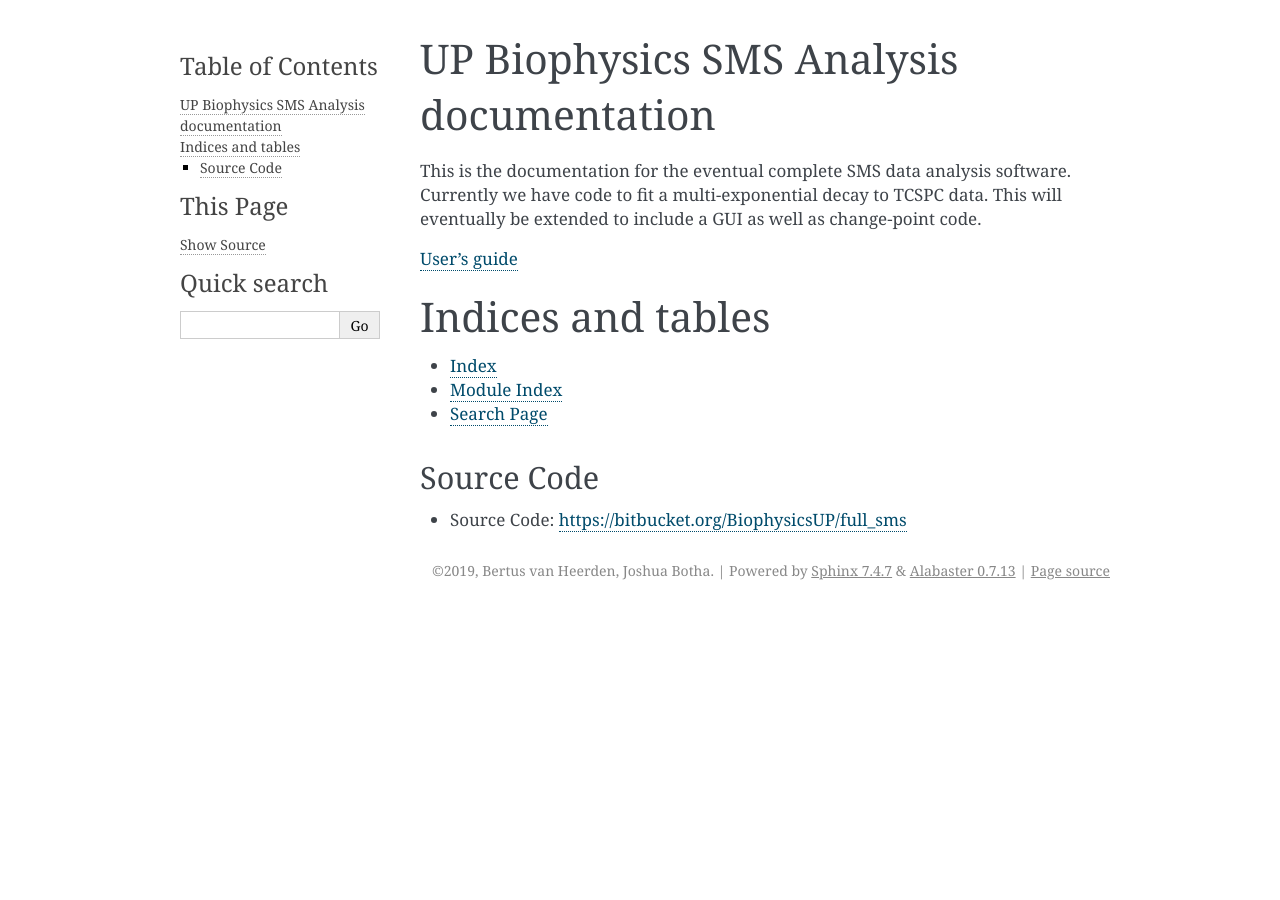
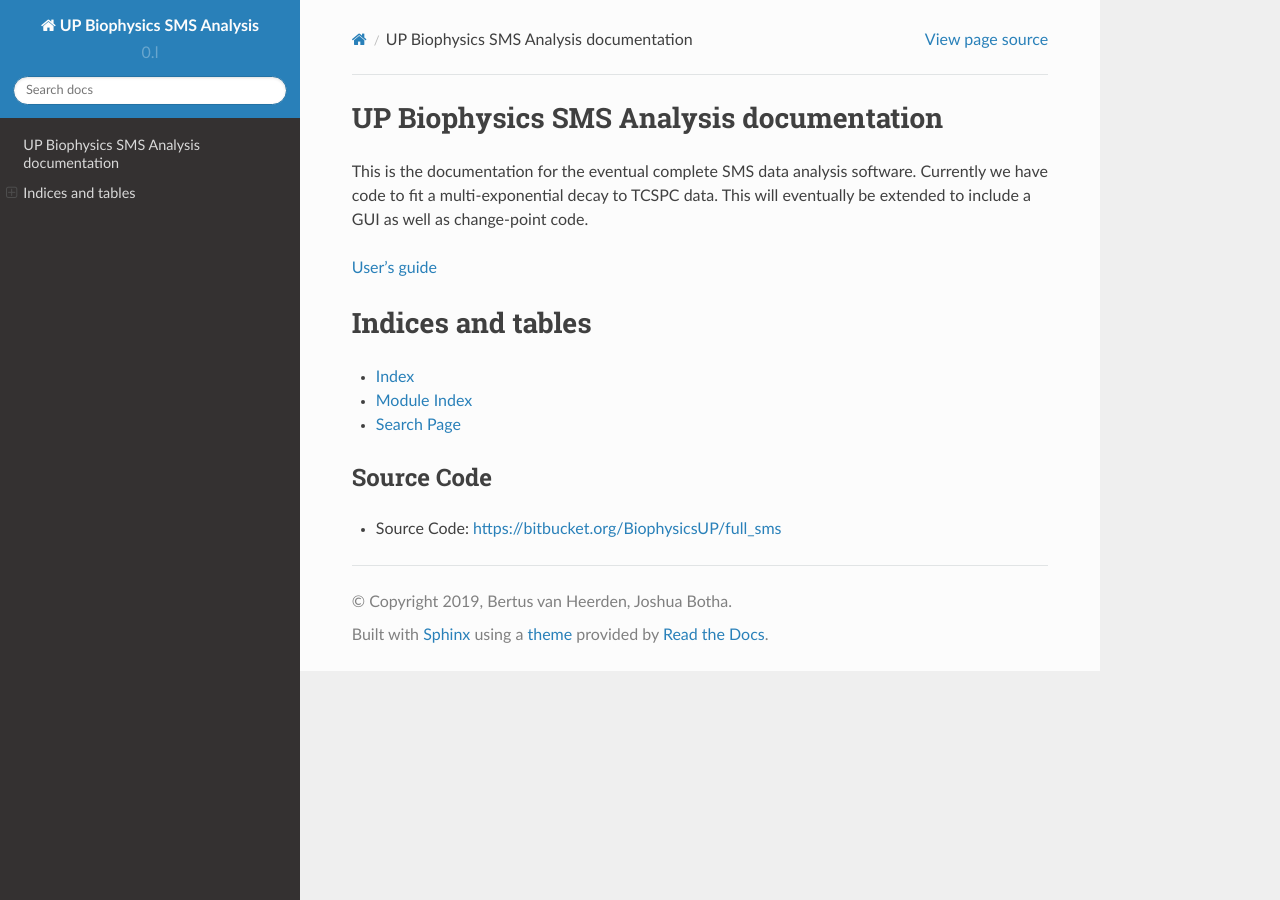
Before and after one commit to BioPhysicsUP/Full_SMS, a Sphinx documentation site: the page built from docs/index.rst, in a window 1280 px wide. Built offline with Sphinx 7.4.7 and the Read the Docs theme 2.0.0, drawn with Linux system fonts in a browser that asks for light colours.

Commit message:
Changed documentation theme

```diff
--- a/docs/conf.py
+++ b/docs/conf.py
@@ -24,7 +24,7 @@ copyright = '2019, Bertus van Heerden, Joshua Botha'
 author = 'Bertus van Heerden, Joshua Botha'
 
 # The short X.Y version
-version = ''
+version = '0.l'
 # The full version, including alpha/beta/rc tags
 release = '0.1'
 
@@ -80,7 +80,7 @@ pygments_style = None
 # The theme to use for HTML and HTML Help pages.  See the documentation for
 # a list of builtin themes.
 #
-html_theme = 'alabaster'
+html_theme = 'sphinx_rtd_theme'
 
 # Theme options are theme-specific and customize the look and feel of a theme
 # further.  For a list of options available for each theme, see the
```
